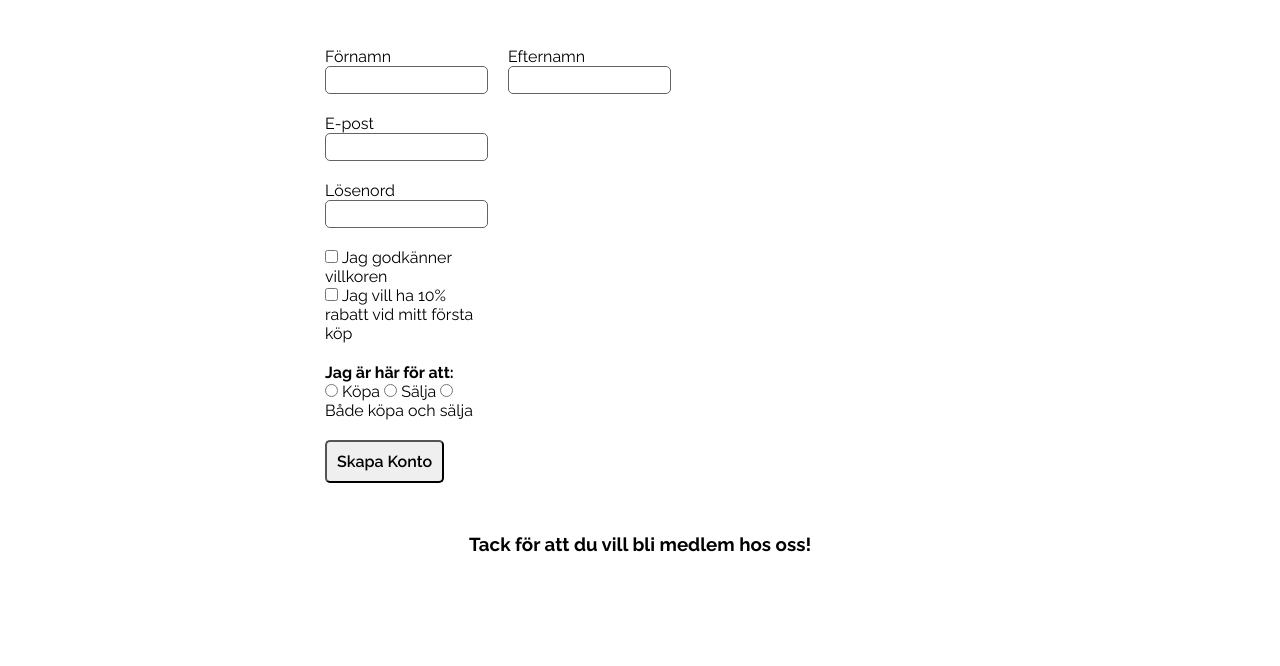
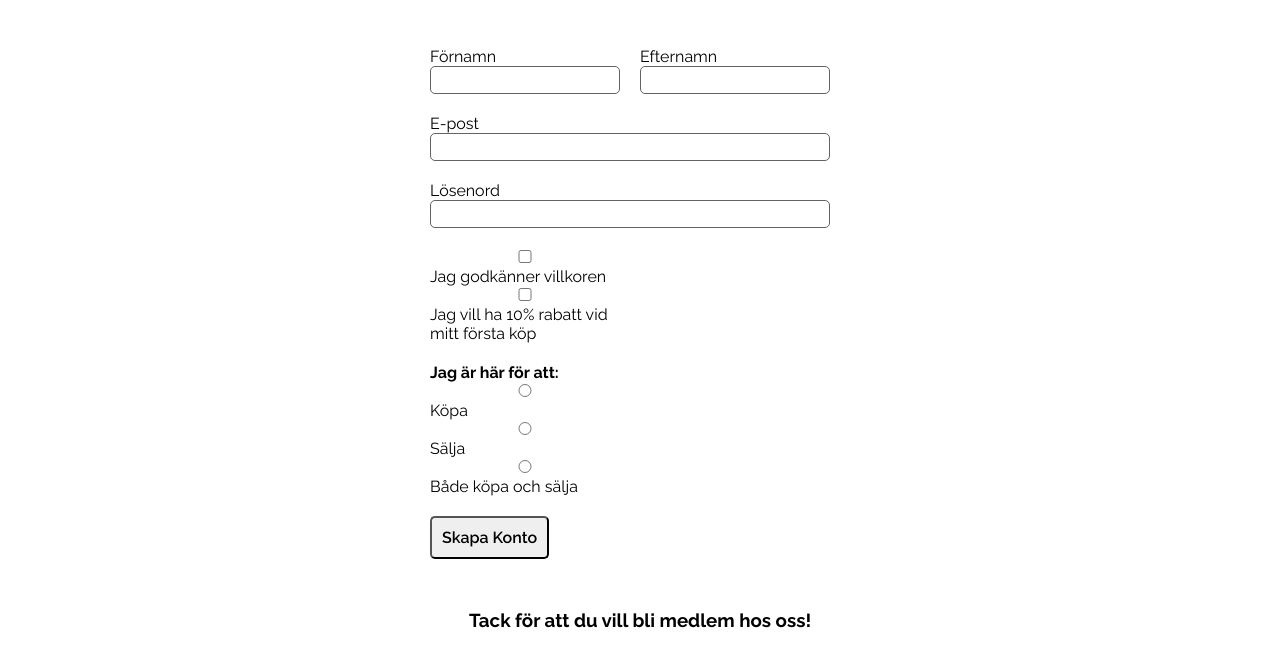
Before and after one commit to johannabra/testForms_sellpy, a plain HTML site: page index.html in a window 1280 px wide. Shown: the part 134-800 px from the top of the page. Drawn offline with Linux system fonts and the light colour scheme.

Commit message:
second commit

```diff
--- a/style.css
+++ b/style.css
@@ -9,7 +9,7 @@
 
 .mainGrid {
   display: grid;
-  grid-template-columns: 1fr 2fr 1fr;
+  grid-template-columns: 1fr 400px 1fr;
   gap: 20px;
 }
 
@@ -53,6 +53,7 @@ select {
   padding: 5px;
   border-radius: 5px;
   border: 1px solid #616365;
+  width: 100%;
 }
 .formContainer {
   grid-area: 2 / 2;
@@ -60,7 +61,7 @@ select {
 
 .formContainer form {
   display: grid;
-  grid-template-columns: 1fr 1fr 1fr 1fr;
+  grid-template-columns: 1fr 1fr;
   gap: 20px;
 }
 
@@ -68,10 +69,10 @@ select {
   grid-column: 1;
 }
 .email {
-  grid-column: 1;
+  grid-column: 1 / 3;
 }
 .password {
-  grid-column: 1;
+  grid-column: span 2;
 }
 .check {
   grid-column: 1;
```
